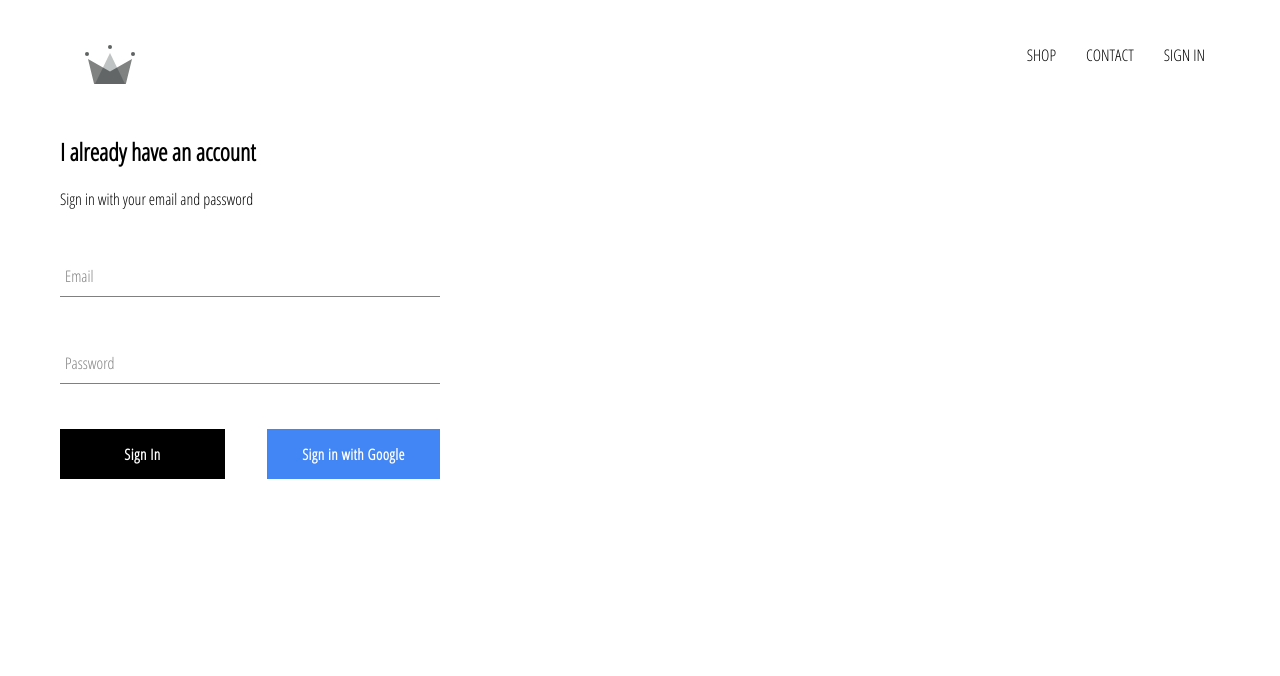
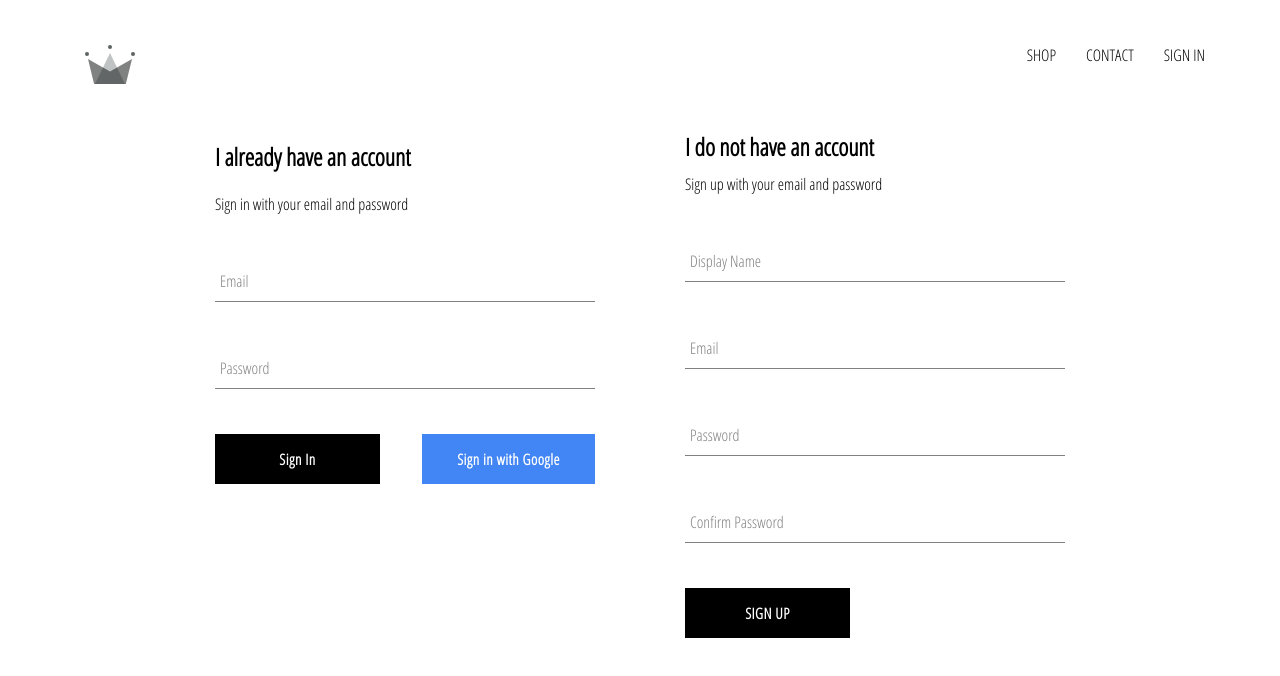
Before and after one commit to divyanshusingh4755/Clothing-React-Project, a React (Create React App) app: page /sign-in in a window 1280 px wide. Shown: the top 676 px of the page. Built offline with nearby package versions, Linux system fonts and the light colour scheme; no server answers.

Commit message:
Added SignIn and SignUp feature

```diff
--- a/src/App.js
+++ b/src/App.js
@@ -2,7 +2,7 @@
 import { BrowserRouter as Router, Route, Switch } from 'react-router-dom';
 import './App.css';
 import Header from './components/Header/Header';
-import { auth } from './firebase/firebase.utils';
+import { auth, createUserProfileDocument } from './firebase/firebase.utils';
 import HomePage from "./pages/homepage/HomePage"
 import Shop from './pages/shop/Shop';
 import signInSignUp from './pages/signInSignUp/signInSignUp';
@@ -19,11 +19,21 @@
   unsubscribeFromAuth = null;
 
   componentDidMount() {
-    this.unsubscribeFromAuth = auth.onAuthStateChanged(user => {
-      this.setState({
-        currentUser: user
-      });
-      console.log(user)
+    this.unsubscribeFromAuth = auth.onAuthStateChanged(async userAuth => {
+      if (userAuth) {
+        const userRef = await createUserProfileDocument(userAuth);
+
+        userRef.onSnapshot(snapShot => {
+          this.setState({
+            currentUser: {
+              id: snapShot.id,
+              ...snapShot.data()
+            }
+          })
+        })
+      } else {
+        this.setState({ currentUser: userAuth })
+      }
     })
   }
 
--- a/src/components/SignIn/SignIn.jsx
+++ b/src/components/SignIn/SignIn.jsx
@@ -3,7 +3,7 @@
 import FormInput from "../FormInput/FormInput";
 import './SignIn.scss';
 
-import { signInWithGoogle } from '../../firebase/firebase.utils.js'
+import { auth, signInWithGoogle } from '../../firebase/firebase.utils.js'
 
 class SignIn extends Component {
     constructor() {
@@ -22,8 +22,18 @@
         })
     }
 
-    handleSubmit = (e) => {
+    handleSubmit = async (e) => {
         e.preventDefault();
+
+        const { email, password } = this.state;
+
+        try {
+            await auth.signInWithEmailAndPassword(email, password);
+            this.setState({ email: '', password: '' });
+
+        } catch (error) {
+            console.log(error)
+        }
 
 
     }
--- /dev/null
+++ b/src/components/SignUp/SignUp.jsx
@@ -0,0 +1,96 @@
+import React, { Component } from "react";
+import { auth, createUserProfileDocument } from "../../firebase/firebase.utils";
+import CustomButton from "../CustomButton/CustomButton";
+import FormInput from "../FormInput/FormInput";
+import './SignUp.scss';
+
+class SignUp extends Component {
+    constructor() {
+        super()
+        this.state = {
+            displayName: '',
+            email: '',
+            password: '',
+            confirmPassword: ''
+        }
+    }
+
+    handleSubmit = async (event) => {
+        event.preventDefault();
+
+        const { displayName, email, password, confirmPassword } = this.state
+
+        if (password !== confirmPassword) {
+            alert("Passwords don't match");
+            return;
+        }
+
+        try {
+            const { user } = await auth.createUserWithEmailAndPassword(email, password);
+
+            await createUserProfileDocument(user, { displayName });
+
+            this.setState({
+                displayName: '',
+                email: '',
+                password: '',
+                confirmPassword: ''
+            })
+
+        } catch (error) {
+            console.log(error)
+        }
+    }
+
+    handleChange = (event) => {
+        const { name, value } = event.target;
+        this.setState({ [name]: value });
+    }
+
+    render() {
+        const { displayName, email, password, confirmPassword } = this.state
+        return (
+            <div className="sign-up">
+                <h2 className="title">I do not have an account</h2>
+                <span>Sign up with your email and password</span>
+                <form className="sign-up-form" onSubmit={this.handleSubmit}>
+                    <FormInput
+                        type="text"
+                        name="displayName"
+                        value={displayName}
+                        onChange={this.handleChange}
+                        label="Display Name"
+                        required
+                    />
+                    <FormInput
+                        type="email"
+                        name="email"
+                        value={email}
+                        onChange={this.handleChange}
+                        label="Email"
+                        required
+                    />
+                    <FormInput
+                        type="password"
+                        name="password"
+                        value={password}
+                        onChange={this.handleChange}
+                        label="Password"
+                        required
+                    />
+                    <FormInput
+                        type="password"
+                        name="confirmPassword"
+                        value={confirmPassword}
+                        onChange={this.handleChange}
+                        label="Confirm Password"
+                        required
+                    />
+                    <CustomButton type="submit">SIGN UP</CustomButton>
+                </form>
+            </div>
+        )
+    }
+}
+
+export default SignUp;
--- /dev/null
+++ b/src/components/SignUp/SignUp.scss
@@ -0,0 +1,9 @@
+.sign-up{
+    display: flex;
+    flex-direction: column;
+    width: 380px;
+
+    .title{
+        margin: 10px 0;
+    }
+}
--- a/src/firebase/firebase.utils.js
+++ b/src/firebase/firebase.utils.js
@@ -12,6 +12,34 @@
     messagingSenderId: "91143341022",
     appId: "1:91143341022:web:9a4b45fc654c39b3bc934f"
 };
+
+export const createUserProfileDocument = async (userAuth, additionalData) => {
+    if (!userAuth) return;
+
+    const userRef = firestore.doc(`users/${userAuth.uid}`);
+
+    const snapshot = await userRef.get()
+
+    if (!snapshot.exists) {
+        const { displayName, email } = userAuth;
+        const createdAt = new Date();
+
+        try {
+            await userRef.set({
+                displayName,
+                email,
+                createdAt,
+                ...additionalData
+            })
+
+        } catch (error) {
+            console.log('error creating user', error.message);
+        }
+    }
+
+    return userRef;
+}
+
 // Initialize Firebase
 firebase.initializeApp(firebaseConfig);
 
--- a/src/pages/signInSignUp/signInSignUp.jsx
+++ b/src/pages/signInSignUp/signInSignUp.jsx
@@ -1,12 +1,14 @@
 import React from "react";
 import SignIn from "../../components/SignIn/SignIn";
+import SignUp from "../../components/SignUp/SignUp";
 import './signInSignUp.scss'
 
 const signInSignUp = () => {
     return (
-        <>
+        <div className="sign-in-and-sign-up">
             <SignIn />
-        </>
+            <SignUp />
+        </div>
     )
 }
 
--- a/src/pages/signInSignUp/signInSignUp.scss
+++ b/src/pages/signInSignUp/signInSignUp.scss
@@ -0,0 +1,6 @@
+.sign-in-and-sign-up{
+    width: 850px;
+    display: flex;
+    justify-content: space-between;
+    margin: 30px auto;
+}
```
